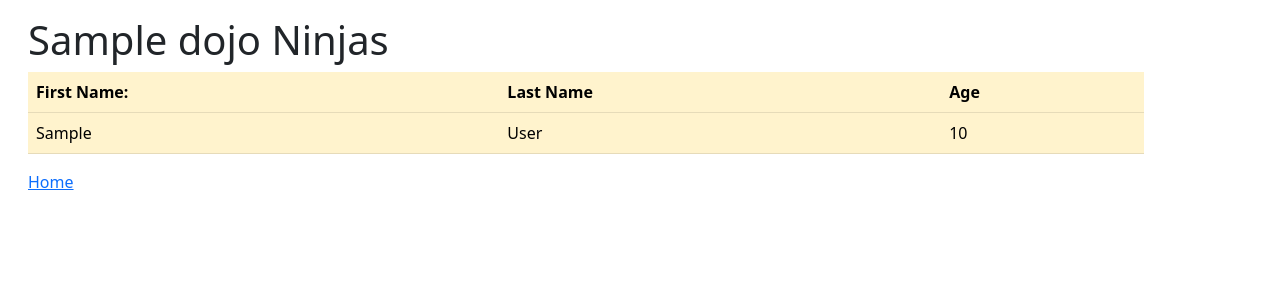
After one commit to anisrouis95/Coding_Dojo, a Flask app: template Python/Week 2/Day 3/Core/Dojos_and_Ninjas/flask_app/templates/dojo.html in a window 1280 px wide. The commit adds this page. Shown: the top 300 px of the page. Run offline with Flask 3, Linux system fonts and the light colour scheme; the template is opened without the code that fills it: most values are stand-ins (such as "Sample title", 1, 10 or a date in 2020).

Commit message:
Dojos and Ninjas

```diff
--- a/Python/Week 2/Day 3/Core/Dojos_and_Ninjas/flask_app/controllers/ninjas_controller.py
+++ b/Python/Week 2/Day 3/Core/Dojos_and_Ninjas/flask_app/controllers/ninjas_controller.py
@@ -10,11 +10,11 @@ def ninjas():
 
 @app.route('/create/ninja', methods=['POST'])
 def create_ninja():
-    data2 = {
+    data = {
         "first_name": request.form['fname'],
         "last_name": request.form['lname'],
         "age": request.form['age'],
         "dojo_id": request.form.get('dojo_id')  # Add the selected dojo ID to the data
     }
-    Ninjas.saveninja(data2)
+    Ninjas.save(data)
     return redirect('/dojo')
--- /dev/null
+++ b/Python/Week 2/Day 3/Core/Dojos_and_Ninjas/flask_app/templates/dojo.html
@@ -0,0 +1,33 @@
+<!DOCTYPE html>
+<html lang="en">
+<head>
+    <meta charset="UTF-8">
+    <meta name="viewport" content="width=device-width, initial-scale=1.0">
+    <link rel="stylesheet" href="https://cdn.jsdelivr.net/npm/bootstrap@5.2.3/dist/css/bootstrap.min.css">
+    <title>Dojo Show</title>
+</head>
+<body>
+    <div class="container m-3">
+        <h1>{{dojo.name}} Ninjas</h1>
+        <table class="table table-warning">
+            <thead>
+                <tr>
+                    <th>First Name:</th>
+                    <th>Last Name</th>
+                    <th>Age</th>
+                </tr>
+            </thead>
+            <tbody>
+                {% for ninja in ninjas %}
+                    <tr>
+                        <td>{{ninja.first_name}}</td>
+                        <td>{{ninja.last_name}}</td>
+                        <td>{{ninja.age}}</td>
+                    </tr>
+                {%endfor%}
+            </tbody>
+        </table>
+        <a href="/dojos">Home</a>
+    </div>
+</body>
+</html>
```
Also changed, not shown: Python/Week 2/Day 3/Core/Dojos_and_Ninjas/flask_app/controllers/dojos_controller.py (+7 -0 lines), Python/Week 2/Day 3/Core/Dojos_and_Ninjas/flask_app/models/ninja_model.py (+4 -3 lines), Python/Week 2/Day 3/Core/Dojos_and_Ninjas/flask_app/templates/new_ninja.html (+9 -10 lines).
